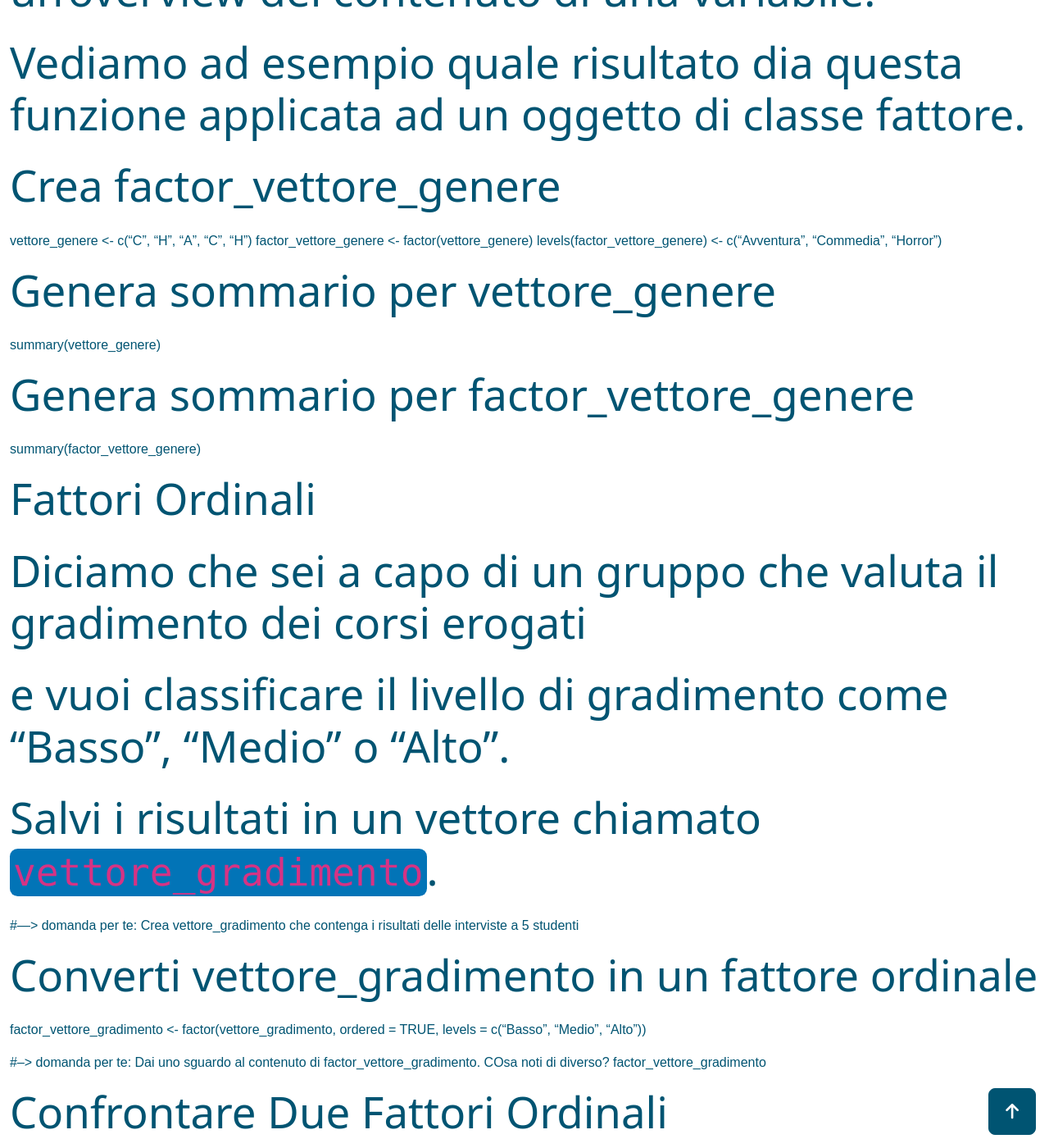
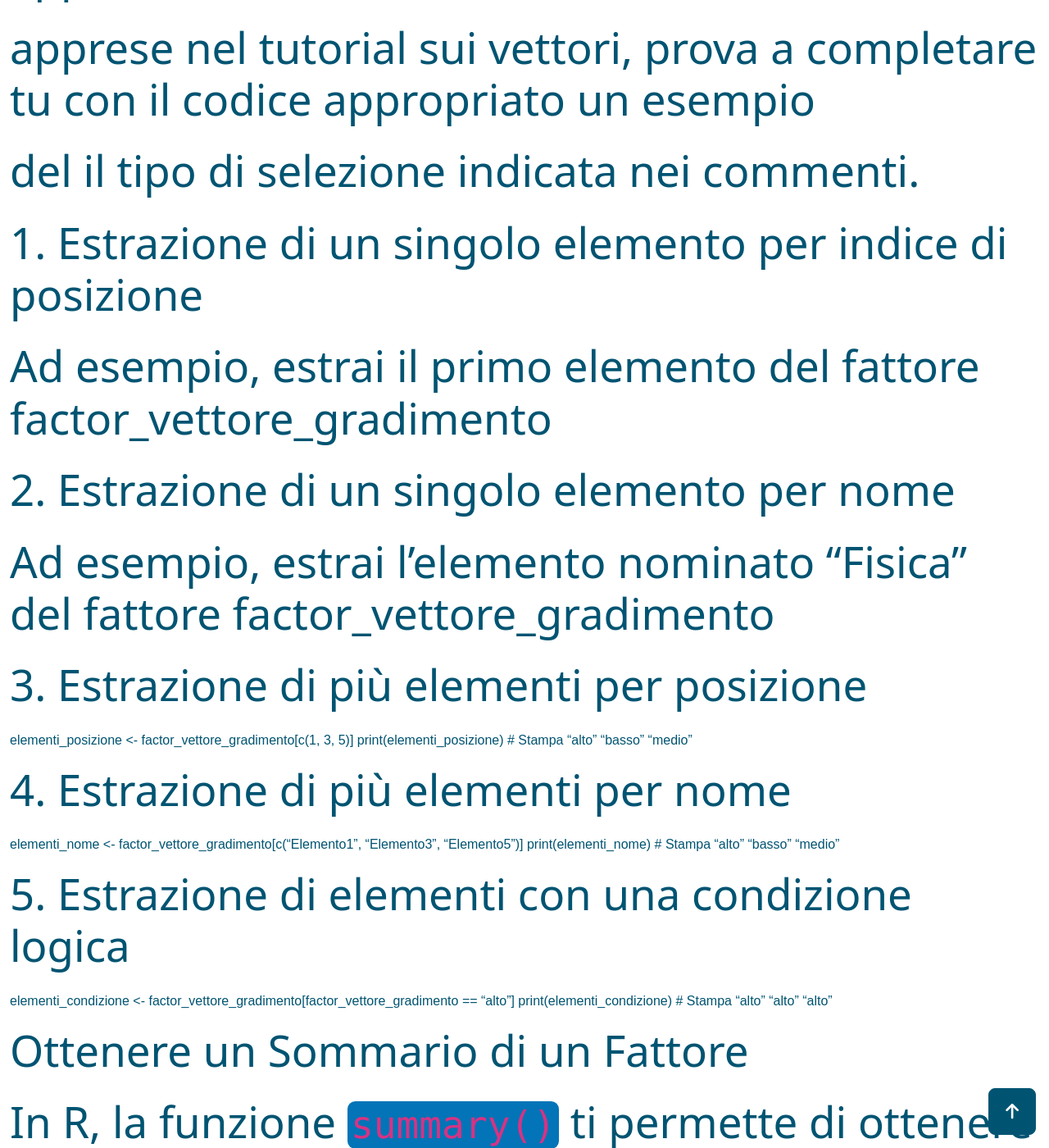
Before and after one commit to maghetta/Corso-R-livello-base__BBC, a Jekyll site: the page built from pages/tutorials/Fattori_in_R.md, in a window 1280 px wide and 1400 px high, scrolled down 7488 px. Shown: the whole window at 82% size. Built offline with Jekyll 4.4.1, drawn with Linux system fonts in a browser that asks for light colours; some of the changed text lies outside the part shown.

Commit message:
Update Fattori_in_R.md

```diff
--- a/pages/tutorials/Fattori_in_R.md
+++ b/pages/tutorials/Fattori_in_R.md
@@ -98,11 +98,34 @@
 # Assegniamo nomi agli elementi del fattore
 names(factor_vettore_gradimento) <- c("Algebra", "Informatica", "Storia Contemporanea", "Biologia", "Genetica", "Fisica")
 
-# Visualizziamo il fattore con i nomi assegnati
-print(factor_vettore_gradimento)
 
-# Possiamo anche accedere agli elementi del fattore utilizzando i nomi
-print(factor_vettore_gradimento["Informatica"])
+# Selezione di elementi da un fattore
+
+# Anche in questo caso, possiamo selezionare elementi di un fattore in modo del tutto simile
+# a quanto visto per i vettori. A questo proposito, mettiti alla prova:
+# utilizzando il vettore factor_vettore_gradimento appena creato, e le modalità di selezione
+# apprese nel tutorial sui vettori, prova a completare tu con il codice appropriato un esempio
+# del il tipo di selezione indicata nei commenti.
+
+# 1. Estrazione di un singolo elemento per indice di posizione
+# Ad esempio, estrai il primo elemento del fattore factor_vettore_gradimento
+
+
+# 2. Estrazione di un singolo elemento per nome
+# Ad esempio, estrai l'elemento nominato "Fisica" del fattore factor_vettore_gradimento
+
+# 3. Estrazione di più elementi per posizione
+elementi_posizione <- factor_vettore_gradimento[c(1, 3, 5)]
+print(elementi_posizione)  # Stampa "alto" "basso" "medio"
+
+# 4. Estrazione di più elementi per nome
+elementi_nome <- factor_vettore_gradimento[c("Elemento1", "Elemento3", "Elemento5")]
+print(elementi_nome)  # Stampa "alto" "basso" "medio"
+
+# 5. Estrazione di elementi con una condizione logica
+elementi_condizione <- factor_vettore_gradimento[factor_vettore_gradimento == "alto"]
+print(elementi_condizione)  # Stampa "alto" "alto" "alto"
+
 
 
 
```
